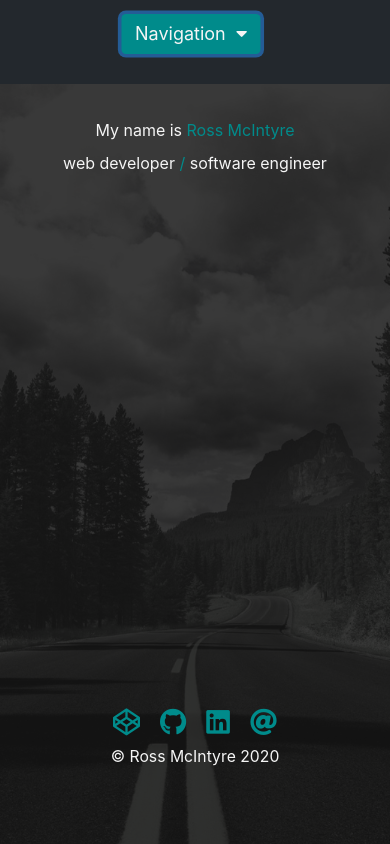
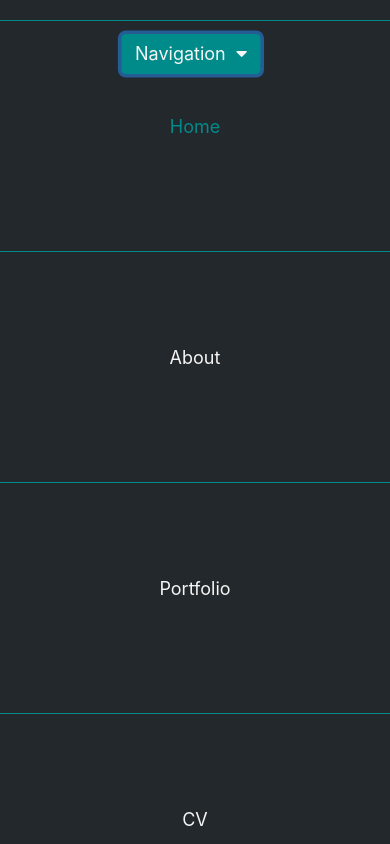
Before and after one commit to Ross-mc/react-portfolio, a React (Create React App) app: page / in a window 390 px wide. Both pictures are taken after a click on the button "Navigation". Built offline with nearby package versions, Linux system fonts and the light colour scheme.

Commit message:
dropdown does gradually move down but movement is herky

```diff
--- a/src/components/MobileDropdown.js
+++ b/src/components/MobileDropdown.js
@@ -1,6 +1,43 @@
-import React from "react";
+import React, {useState, useEffect} from "react";
+import { Link, useLocation } from "react-router-dom";
+import cv from "../assets/cv/Ross-McIntyre-CV.pdf";
 
 const MobileDropdown = () => {
+  const location = useLocation();
+
+    // $("#dropbtn").click(function(){
+  //     $(".dropdown-link").css("display", "block").animate({height: "25vh", lineHeight: "25vh"}, 1000);
+  //     $("#dropbtn").css("display", "none");
+  //     $("#close").css("display", "block")
+  // });
+
+  // $("#close, .current").click(function(){
+  //     console.log('Clicked')
+  //     $(".dropdown-link").slideUp(1000).animate({height: "1vh", lineHeight: "1vh"}, 1)
+  //     setTimeout(function(){$("#dropbtn").css("display", "block")}, 1000);
+  //     $("#close").css("display", "none");
+  // });
+  const [styles, setStyles] = useState({
+    display: "block",
+    height: "1vh",
+    lineHeight: "1vh"
+  })
+
+  useEffect(() => {
+    let interval = 1;
+    const animate = setInterval(() => {
+      console.log(interval)
+      if (interval === 25){
+        clearInterval(animate)
+      }
+      setStyles({...styles, height: `${interval}vh`, lineHeight: `${interval}vh`})
+      interval++;
+    }, 40)
+  }, [])
+
+
+
+
   return (
     <>
       <div id="closeDiv">
@@ -15,6 +52,7 @@ const MobileDropdown = () => {
               ? "dropdown-link current"
               : "dropdown-link navLink"
           }
+          style = {styles}
         >
           Home
         </Link>
@@ -25,6 +63,7 @@ const MobileDropdown = () => {
               ? "dropdown-link current"
               : "dropdown-link navLink"
           }
+          style = {styles}
         >
           About
         </Link>
@@ -35,10 +74,11 @@ const MobileDropdown = () => {
               ? "dropdown-link current"
               : "dropdown-link navLink"
           }
+          style = {styles}
         >
           Portfolio
         </Link>
-        <a href={cv} className="dropdown-link navLink">
+        <a href={cv} className="dropdown-link navLink" style = {styles}>
           CV
         </a>
       </>
--- a/src/components/MobileNav.js
+++ b/src/components/MobileNav.js
@@ -1,6 +1,4 @@
 import React, {useState} from "react";
-import { Link, useLocation } from "react-router-dom";
-import cv from "../assets/cv/Ross-McIntyre-CV.pdf";
 import MobileDropdown from "./MobileDropdown"
 
 const MobileNav = () => {
@@ -19,21 +17,19 @@ const MobileNav = () => {
 
   const [isDropdown, toggleDropdown] = useState(false);
 
-  const location = useLocation();
-
   const dropdownClickHandler = () => {
     toggleDropdown(!isDropdown)
   }
 
   return (
-    <nav class="mobile-nav">
-      <div class="dropdown">
+    <nav className="mobile-nav">
+      <div className="dropdown">
         <div>
-          <button class="btn  btn-primary" id="dropbtn" onClick={dropdownClickHandler}>
-            Navigation &nbsp;<i class="fa fa-caret-down"></i>
+          <button className="btn  btn-primary" id="dropbtn" onClick={dropdownClickHandler}>
+            Navigation &nbsp;<i className="fa fa-caret-down"></i>
           </button>
         </div>
-        {isDropdown && MobileDropdown}
+        {isDropdown && <MobileDropdown />}
       </div>
     </nav>
   );
--- a/src/dropdown.css
+++ b/src/dropdown.css
@@ -34,7 +34,6 @@
 
 .dropdown-link {
   display: none;
-  height: 1vh;
   z-index: 2;
   margin-top: 20px;
   margin-right: 40px;
```
Also changed, not shown: src/components/NavBar.js (+7 -0 lines).
